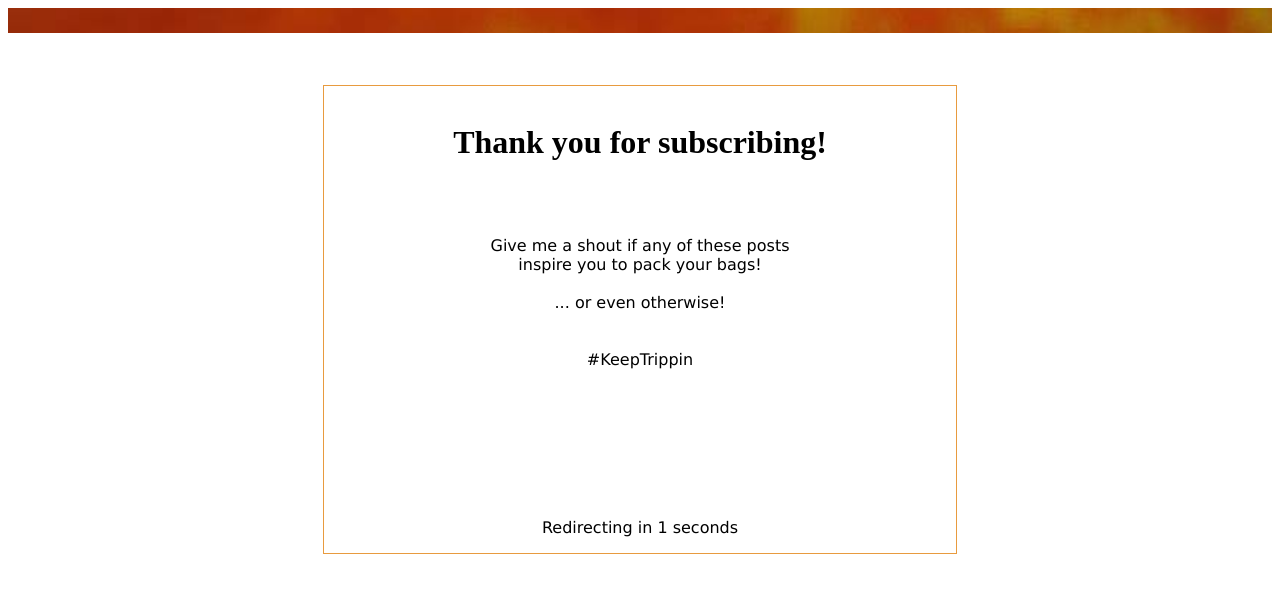
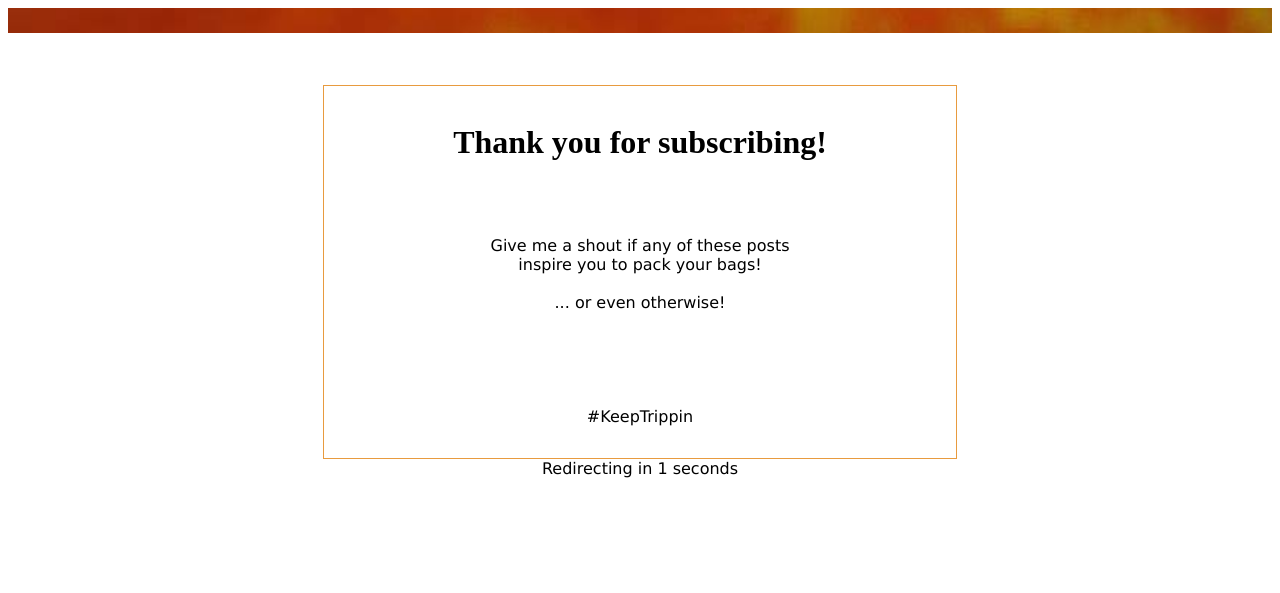
Before and after one commit to chinmaynema/chinmaynema.github.io, a Jekyll site: the page thankyou.html, which Jekyll copies as it is, in a window 1280 px wide. Shown: the top 593 px of the page. Built offline with Jekyll 4.4.1, drawn with Linux system fonts in a browser that asks for light colours.

Commit message:
Update thankyou.html

```diff
--- a/thankyou.html
+++ b/thankyou.html
@@ -21,10 +21,12 @@
 <div class="myDiv">
   <h1 style="font-family:cursive;">Thank you for subscribing!</h1><br><br>
   <p>Give me a shout if any of these posts<br>inspire you to pack your bags!<br><br>
-... or even otherwise!<br><br><br>
+... or even otherwise!<br><br><br><br><br><br>
 
-#KeepTrippin<br><br><br><br><br><br><br><br></p>
-<span id="timer"></span></div>
+#KeepTrippin</p>
+</div>
+<div style="text-align:center;font-family:verdana;">
+<span id="timer"></span>
 
 <script type="text/javascript">
 var count = 6;
```
